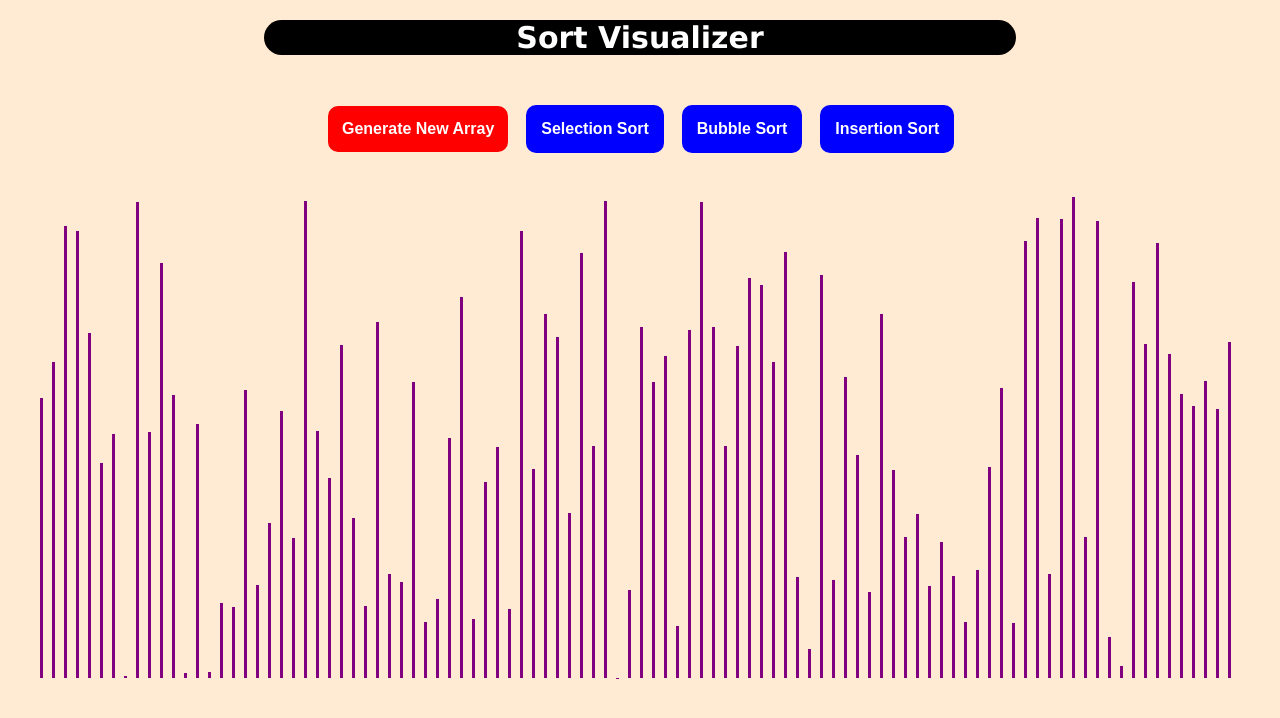
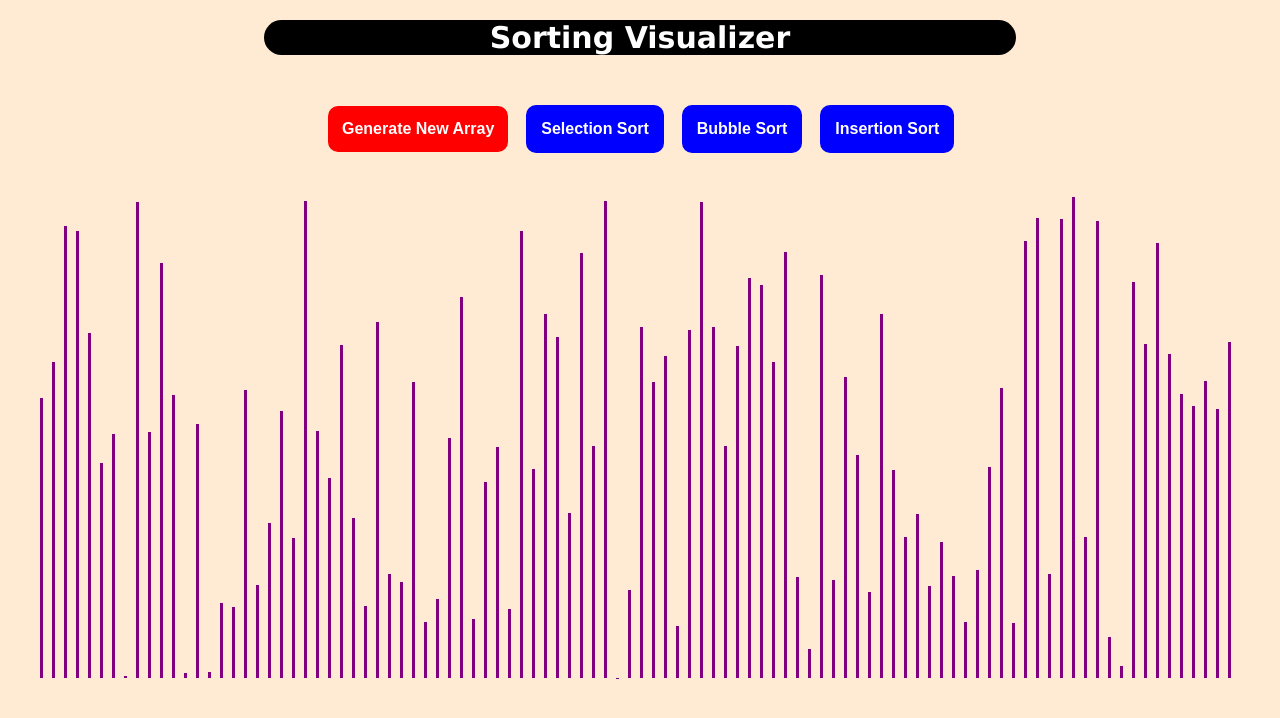
Before and after one commit to Nitant-Suhagiya/Sorting_Visualizer, a plain HTML site: page Index.html in a window 1280 px wide. Drawn offline with Linux system fonts and the light colour scheme.

Commit message:
Update Index.html

```diff
--- a/Index.html
+++ b/Index.html
@@ -14,7 +14,7 @@
 
 <body >
 
-	<section class="head">Sort Visualizer</section>
+	<section class="head">Sorting Visualizer</section>
 
 	<button class="btn1" onclick="generate()" id="Button1" >
 	Generate New Array</button>
```
